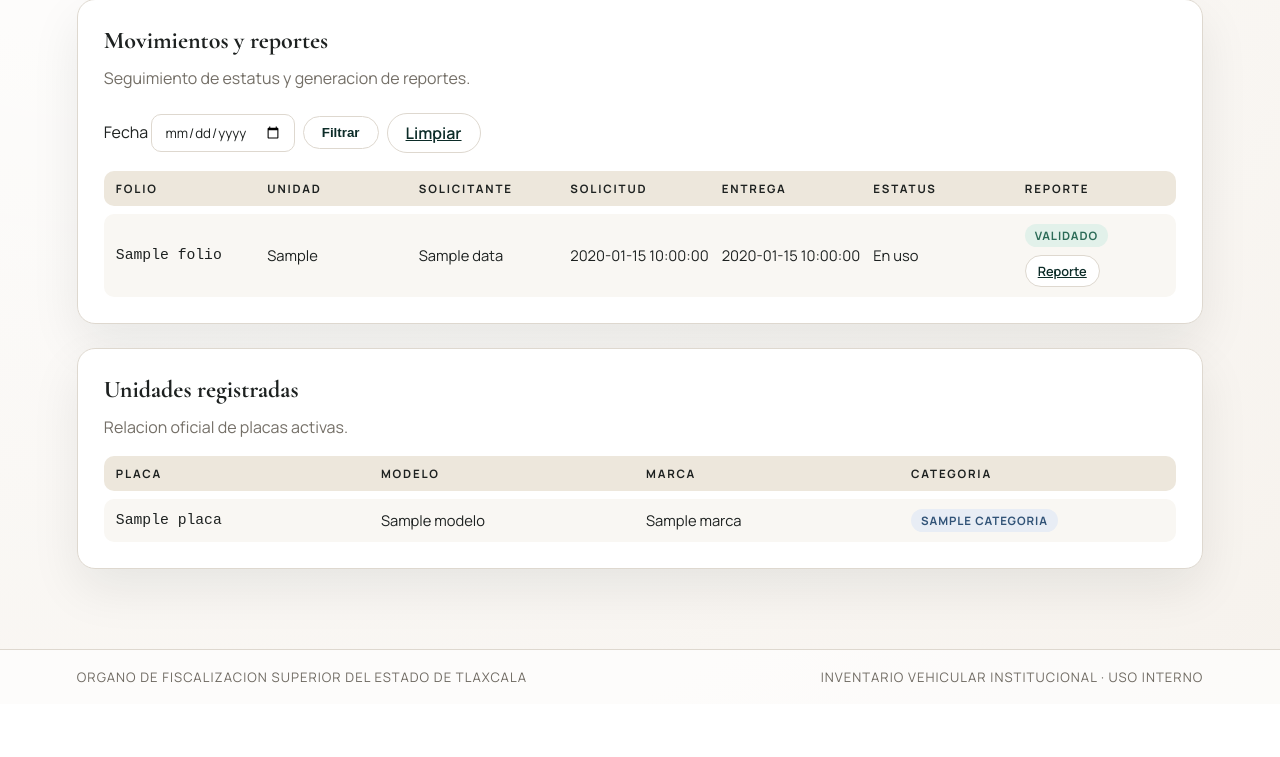
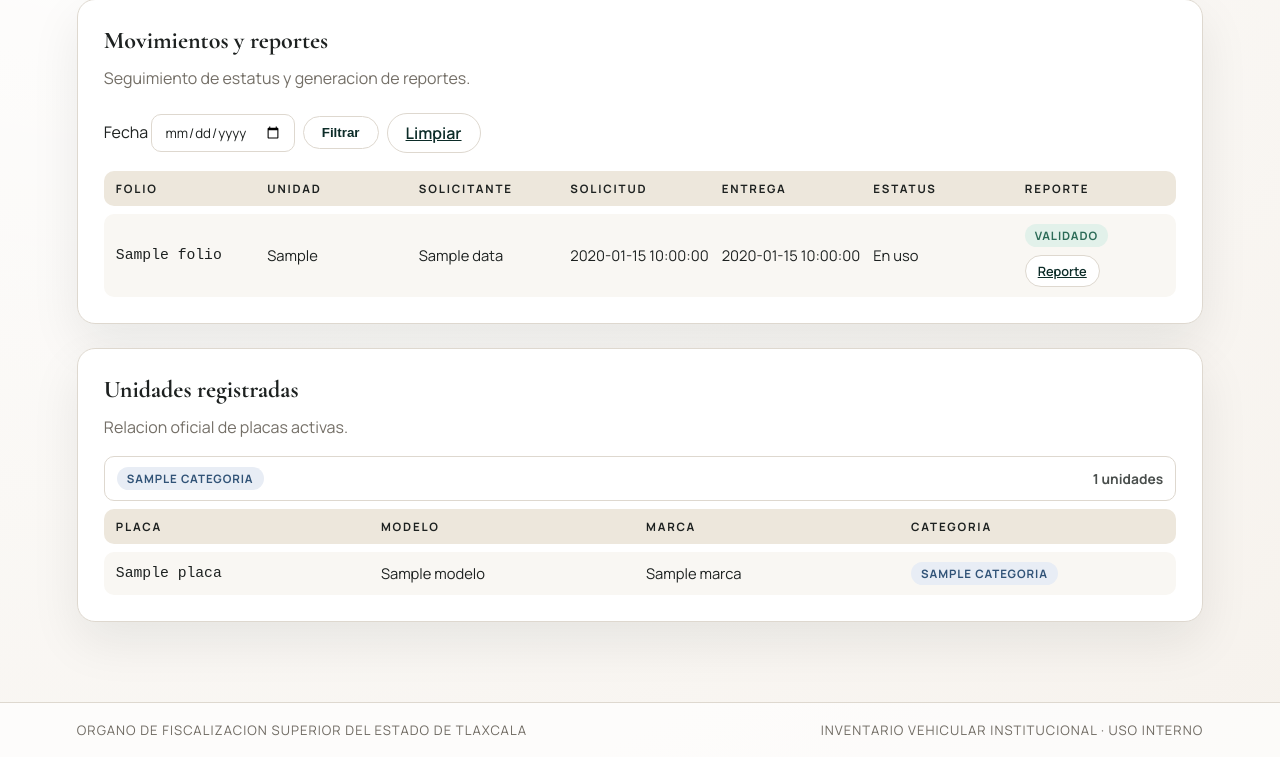
Before and after one commit to OmarSalvatierra99/vehiculos, a Flask app: template templates/admin.html in a window 1280 px wide. Shown: the part 489-1246 px from the top of the page. Before the commit the page ends 1172 px from the top, so only its background shows below. Run offline with Flask 3, Linux system fonts and the light colour scheme; a user stored in the database is signed in; tables that the repository leaves empty hold one stand-in row (values such as "Sample post"); the template is opened without the code that fills it: most values are stand-ins (such as "Sample title", 1, 10 or a date in 2020).

Commit message:
Group registered units by category

```diff
--- a/app.py
+++ b/app.py
@@ -280,6 +280,26 @@ def _agrupar_vehiculos_por_resguardante(vehiculos: List[dict]) -> List[dict]:
     return grupos
 
 
+def _agrupar_vehiculos_por_categoria(vehiculos: List[dict]) -> List[dict]:
+    grupos_por_categoria = {categoria: [] for categoria in CATEGORIAS_VEHICULO}
+    ordenados = sorted(
+        vehiculos,
+        key=lambda item: (
+            CATEGORIAS_VEHICULO.index(item.get("categoria"))
+            if item.get("categoria") in CATEGORIAS_VEHICULO else len(CATEGORIAS_VEHICULO),
+            (item.get("placa") or "").casefold(),
+        ),
+    )
+    for vehiculo in ordenados:
+        categoria = vehiculo.get("categoria") if vehiculo.get("categoria") in CATEGORIAS_VEHICULO else "Sin categoria"
+        grupos_por_categoria.setdefault(categoria, []).append(vehiculo)
+    return [
+        {"categoria": categoria, "vehiculos": items}
+        for categoria, items in grupos_por_categoria.items()
+        if items
+    ]
+
+
 def _empty_emergencia_form() -> dict:
     return {
         "resguardante_nombre": "",
@@ -480,6 +500,7 @@ def _build_admin_context(
         "movimientos": alertas,
         "vehiculos": vehiculos,
         "vehiculos_reasignacion_grupos": _agrupar_vehiculos_por_resguardante(vehiculos),
+        "vehiculos_unidades_grupos": _agrupar_vehiculos_por_categoria(vehiculos),
         "responsables": responsables,
         "total_stock": total_stock,
         "total_disponible": total_disponible,
--- a/static/css/style.css
+++ b/static/css/style.css
@@ -991,6 +991,38 @@ textarea {
   font-weight: 600;
 }
 
+.unit-category-list {
+  display: grid;
+  gap: 16px;
+  min-width: 0;
+  max-width: 100%;
+}
+
+.unit-category-group {
+  display: grid;
+  gap: 8px;
+  min-width: 0;
+  max-width: 100%;
+}
+
+.unit-category-title {
+  display: flex;
+  flex-wrap: wrap;
+  justify-content: space-between;
+  align-items: center;
+  gap: 10px;
+  padding: 10px 12px;
+  border: 1px solid var(--line);
+  border-radius: 10px;
+  background: #ffffff;
+  min-width: 0;
+}
+
+.unit-category-title strong {
+  color: var(--ink-soft);
+  font-size: 0.86rem;
+}
+
 .table {
   display: grid;
   gap: 8px;
--- a/templates/admin.html
+++ b/templates/admin.html
@@ -442,6 +442,13 @@
     <h2>Unidades registradas</h2>
     <p class="subtitle">Relacion oficial de placas activas.</p>
     {% if vehiculos %}
+    <div class="unit-category-list">
+      {% for grupo in vehiculos_unidades_grupos %}
+      <div class="unit-category-group">
+        <div class="unit-category-title">
+          <span class="badge {{ 'obra' if grupo.categoria == 'Obra' else 'financiero' }}">{{ grupo.categoria }}</span>
+          <strong>{{ grupo.vehiculos|length }} unidades</strong>
+        </div>
         <div class="table {% if rol == 'monitor' %}table-5{% else %}table-4{% endif %}">
           <div class="table-row header">
             <span>Placa</span>
@@ -452,7 +459,7 @@
             <span>Asignado a</span>
             {% endif %}
           </div>
-      {% for vehiculo in vehiculos %}
+          {% for vehiculo in grupo.vehiculos %}
           <div class="table-row">
             <span class="mono">{{ vehiculo.placa }}</span>
             <span>{{ vehiculo.modelo }}</span>
@@ -463,6 +470,9 @@
             {% if rol == "monitor" %}
             <span>{{ vehiculo.propietarios_nombres or "Sin asignacion" }}</span>
             {% endif %}
+          </div>
+          {% endfor %}
+        </div>
       </div>
       {% endfor %}
     </div>
```
Lines whose indentation alone changed are shown as unchanged.
